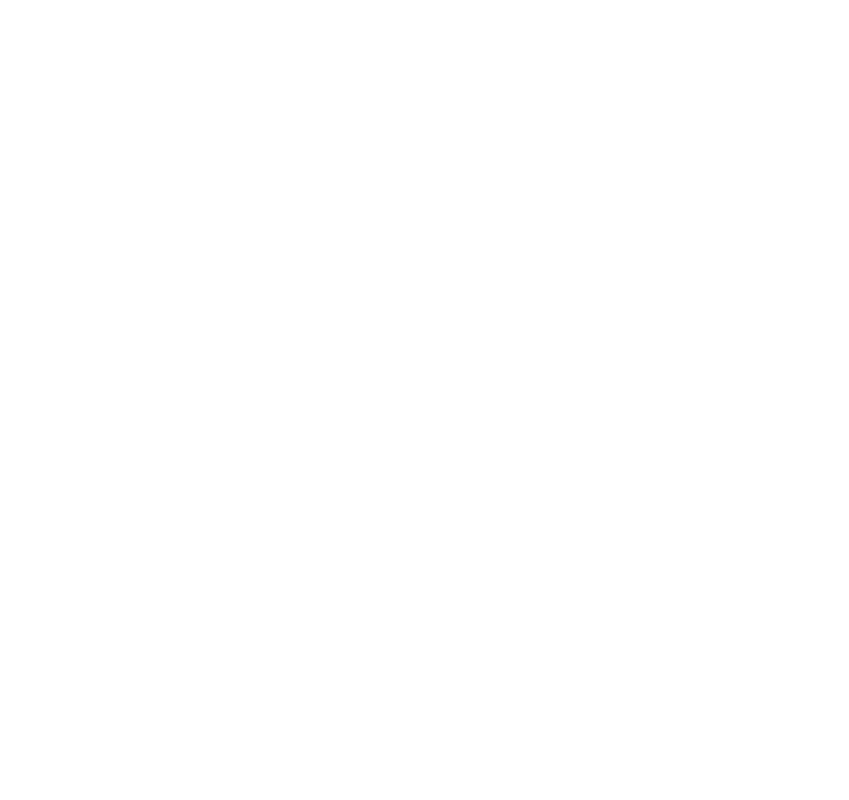
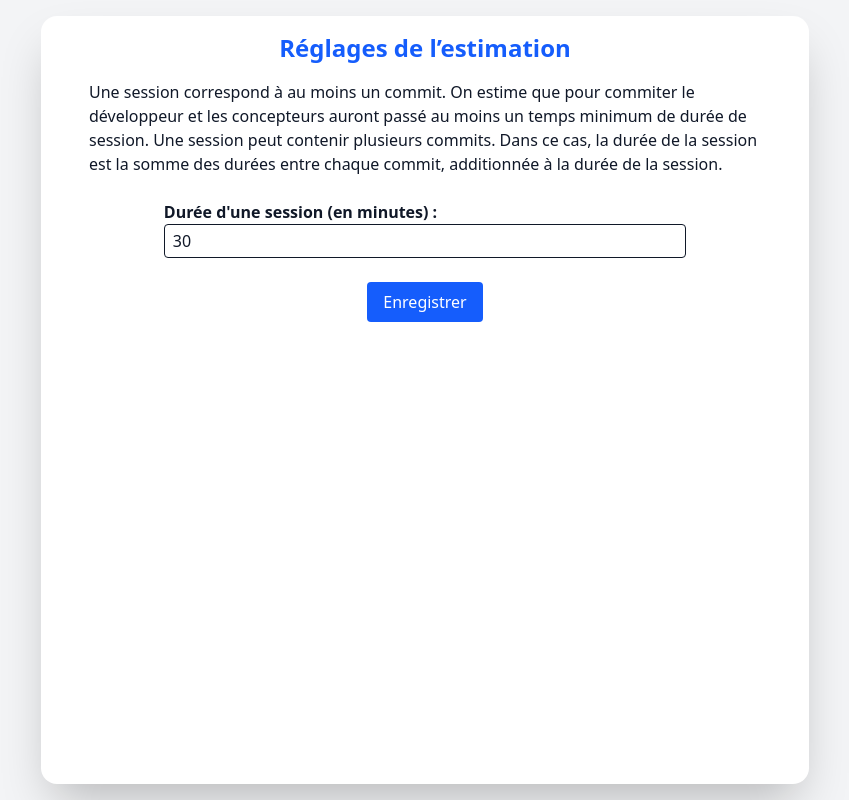
Before and after one commit to jlguenego/estimate-time, a Nuxt app: page /settings in a window 1280 px wide. Before the commit this address had no page. Shown: the whole page, without its empty margins (215-1064 px from the left). Built offline with nearby package versions, Linux system fonts and the light colour scheme.

Commit message:
dev: added store

```diff
--- a/components/GithubInput.vue
+++ b/components/GithubInput.vue
@@ -1,10 +1,10 @@
 <template>
   <form
-    class="flex w-full flex-col items-stretch gap-4 py-6 sm:flex-row"
-    @submit.prevent="emitEstimate"
+    class="flex w-full flex-col items-stretch gap-2 py-6 sm:flex-row"
+    @submit.prevent="handleSubmit"
   >
     <input
-      v-model="repo"
+      v-model="estimateStore.repo"
       type="text"
       placeholder="ex : facebook/react"
       class="flex-1 rounded-xl border border-gray-300 px-4 py-3 text-sm focus:ring-2 focus:ring-blue-500 focus:outline-none sm:text-base"
@@ -15,22 +15,39 @@
     >
       Estimer
     </button>
+    <NuxtLink
+      to="/settings"
+      class="flex w-12 cursor-pointer items-center justify-center rounded-xl bg-gray-100 font-semibold text-gray-600 transition hover:bg-gray-200 active:scale-95"
+    >
+      <svg
+        xmlns="http://www.w3.org/2000/svg"
+        fill="none"
+        viewBox="0 0 24 24"
+        stroke-width="1.5"
+        stroke="currentColor"
+        class="size-6"
+      >
+        <path
+          stroke-linecap="round"
+          stroke-linejoin="round"
+          d="M10.343 3.94c.09-.542.56-.94 1.11-.94h1.093c.55 0 1.02.398 1.11.94l.149.894c.07.424.384.764.78.93.398.164.855.142 1.205-.108l.737-.527a1.125 1.125 0 0 1 1.45.12l.773.774c.39.389.44 1.002.12 1.45l-.527.737c-.25.35-.272.806-.107 1.204.165.397.505.71.93.78l.893.15c.543.09.94.559.94 1.109v1.094c0 .55-.397 1.02-.94 1.11l-.894.149c-.424.07-.764.383-.929.78-.165.398-.143.854.107 1.204l.527.738c.32.447.269 1.06-.12 1.45l-.774.773a1.125 1.125 0 0 1-1.449.12l-.738-.527c-.35-.25-.806-.272-1.203-.107-.398.165-.71.505-.781.929l-.149.894c-.09.542-.56.94-1.11.94h-1.094c-.55 0-1.019-.398-1.11-.94l-.148-.894c-.071-.424-.384-.764-.781-.93-.398-.164-.854-.142-1.204.108l-.738.527c-.447.32-1.06.269-1.45-.12l-.773-.774a1.125 1.125 0 0 1-.12-1.45l.527-.737c.25-.35.272-.806.108-1.204-.165-.397-.506-.71-.93-.78l-.894-.15c-.542-.09-.94-.56-.94-1.109v-1.094c0-.55.398-1.02.94-1.11l.894-.149c.424-.07.765-.383.93-.78.165-.398.143-.854-.108-1.204l-.526-.738a1.125 1.125 0 0 1 .12-1.45l.773-.773a1.125 1.125 0 0 1 1.45-.12l.737.527c.35.25.807.272 1.204.107.397-.165.71-.505.78-.929l.15-.894Z"
+        />
+        <path
+          stroke-linecap="round"
+          stroke-linejoin="round"
+          d="M15 12a3 3 0 1 1-6 0 3 3 0 0 1 6 0Z"
+        />
+      </svg>
+    </NuxtLink>
   </form>
 </template>
 
 <script setup lang="ts">
 import { ref } from "vue";
 
-const repo = ref("");
+const estimateStore = useEstimateStore();
 
-// Émission d’un événement vers le parent
-const emit = defineEmits<{
-  (e: "estimate", value: string): void;
-}>();
-
-const emitEstimate = () => {
-  if (repo.value.trim()) {
-    emit("estimate", repo.value.trim());
-  }
+const handleSubmit = () => {
+  estimateStore.estimateFromRepo(estimateStore.repo);
 };
 </script>
--- a/pages/index.vue
+++ b/pages/index.vue
@@ -1,11 +1,7 @@
 <script setup lang="ts">
-import { useEstimateStore } from "~/stores/estimate";
+import { useEstimateStore } from "~/stores/estimate.store";
 
 const estimate = useEstimateStore();
-
-const handleEstimate = (repo: string) => {
-  estimate.estimateFromRepo(repo);
-};
 </script>
 
 <template>
@@ -17,7 +13,7 @@ const handleEstimate = (repo: string) => {
       <Header />
 
       <!-- Formulaire d'entrée GitHub -->
-      <GithubInput @estimate="handleEstimate" />
+      <GithubInput />
 
       <!-- Résumé de l'estimation -->
       <EstimationSummary
--- /dev/null
+++ b/pages/settings.vue
@@ -0,0 +1,48 @@
+<template>
+  <div class="flex min-h-screen justify-center bg-gray-100 p-4">
+    <div
+      class="flex max-w-192 flex-col items-center rounded-2xl bg-white px-12 py-4 text-gray-900 shadow-2xl"
+    >
+      <h1 class="mb-4 text-2xl font-bold text-blue-600">
+        Réglages de l’estimation
+      </h1>
+
+      <p>
+        Une session correspond à au moins un commit. On estime que pour commiter
+        le développeur et les concepteurs auront passé au moins un temps minimum
+        de durée de session. Une session peut contenir plusieurs commits. Dans
+        ce cas, la durée de la session est la somme des durées entre chaque
+        commit, additionnée à la durée de la session.
+      </p>
+
+      <label class="my-6 block">
+        <span class="font-bold">Durée d'une session (en minutes) :</span>
+        <input
+          v-model.number="settings.sessionDuration"
+          type="number"
+          class="w-full rounded border px-2 py-1"
+          min="1"
+        />
+      </label>
+
+      <NuxtLink
+        to="/"
+        class="rounded bg-blue-600 px-4 py-2 text-white"
+        @click="onSave"
+      >
+        Enregistrer
+      </NuxtLink>
+    </div>
+  </div>
+</template>
+
+<script setup lang="ts">
+import { useSettingsStore } from "~/stores/settings.store";
+
+const settings = useSettingsStore();
+
+const onSave = () => {
+  const estimate = useEstimateStore();
+  estimate.resetStore();
+};
+</script>
--- a/stores/estimate.ts
+++ b/stores/estimate.store.ts
@@ -1,4 +1,3 @@
-import { formatISO, parseISO } from "date-fns"; // facultatif, sinon JS natif
 export const useEstimateStore = defineStore("estimate", () => {
   const repo = ref("");
   const sessions = ref(0);
@@ -7,12 +6,19 @@ export const useEstimateStore = defineStore("estimate", () => {
 
   const heatmap = ref<Record<string, number>>({});
 
-  async function estimateFromRepo(repoId: string) {
-    repo.value = repoId;
-    heatmap.value = {}; // reset
+  function resetStore() {
     sessions.value = 0;
     hours.value = 0;
     workdays.value = 0;
+    heatmap.value = {};
+  }
+
+  async function estimateFromRepo(repoId: string) {
+    const settingsStore = useSettingsStore();
+    const sessionDuration = settingsStore.sessionDuration; // en minutes
+    console.log("sessionDuration: ", sessionDuration);
+    repo.value = repoId;
+    resetStore(); // Réinitialiser le store avant de commencer
 
     const [owner, name] = repoId.split("/");
     if (!owner || !name) return;
@@ -46,9 +52,17 @@ export const useEstimateStore = defineStore("estimate", () => {
     }
 
     sessions.value = Object.values(heatmap.value).reduce((a, b) => a + b, 0);
-    hours.value = +(sessions.value * 0.5).toFixed(1);
+    hours.value = +((sessions.value * sessionDuration) / 60).toFixed(1);
     workdays.value = Math.ceil(hours.value / 8);
   }
 
-  return { repo, sessions, hours, workdays, estimateFromRepo, heatmap };
+  return {
+    repo,
+    sessions,
+    hours,
+    workdays,
+    estimateFromRepo,
+    heatmap,
+    resetStore,
+  };
 });
--- /dev/null
+++ b/stores/settings.store.ts
@@ -0,0 +1,24 @@
+// stores/settings.ts
+import { defineStore } from "pinia";
+import { ref, watch } from "vue";
+
+export const useSettingsStore = defineStore("settings", () => {
+  // ⚙️ Paramètre : durée d'une session (en minutes)
+  const sessionDuration = ref<number>(
+    getFromLocalStorage("sessionDuration", 30),
+  );
+
+  // Watch pour enregistrer automatiquement les changements
+  watch(sessionDuration, (newVal) => {
+    localStorage.setItem("sessionDuration", newVal.toString());
+  });
+
+  function getFromLocalStorage(key: string, defaultValue: number): number {
+    const raw = localStorage.getItem(key);
+    return raw ? Number(raw) : defaultValue;
+  }
+
+  return {
+    sessionDuration,
+  };
+});
```
